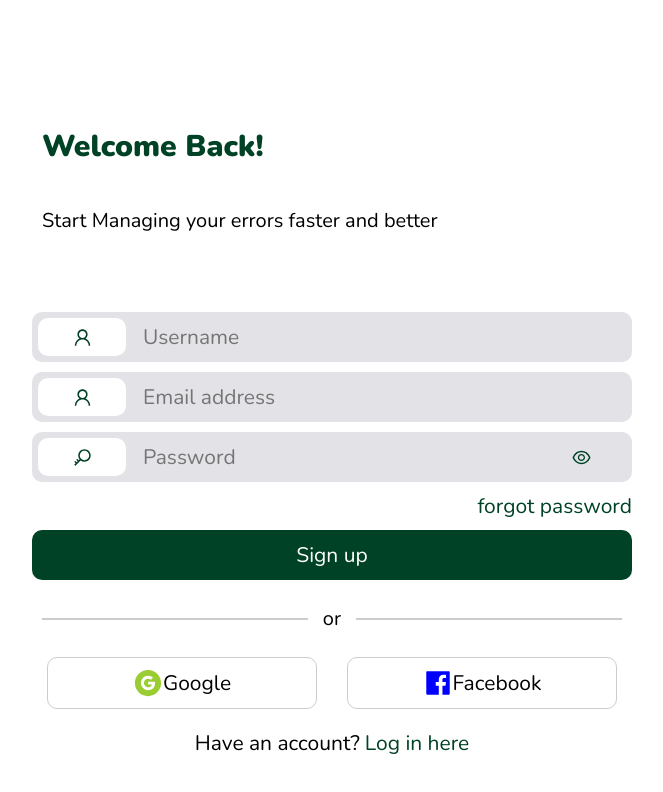
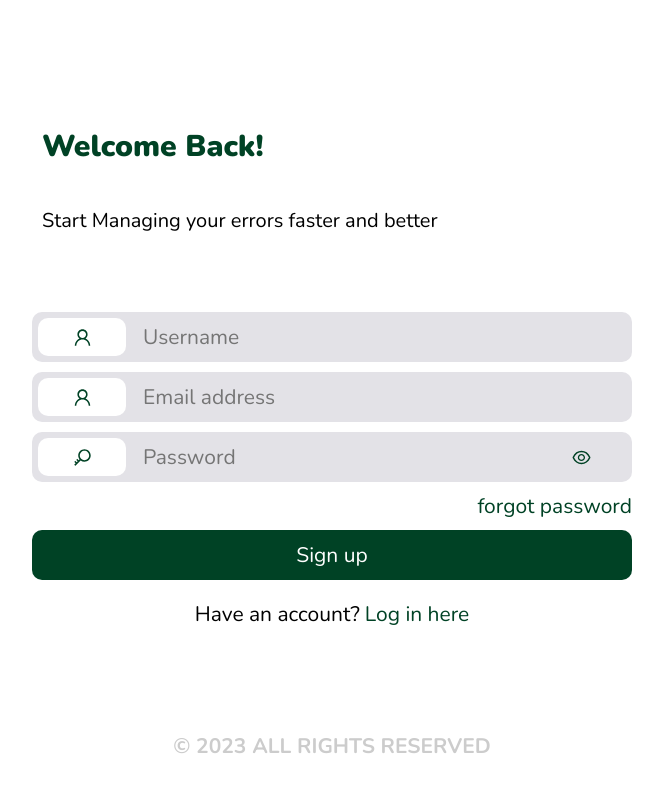
Before and after one commit to aremumahmud/e-commerce-ui, a React (Create React App) app: page /users/1 in a window 1280 px wide. Shown: the top 792 px of the page, without its empty margins (308-971 px from the left). Built offline with nearby package versions, Linux system fonts and the light colour scheme; a web font is replaced by a local one.

Commit message:
changed the logo

```diff
--- a/src/components/login.jsx
+++ b/src/components/login.jsx
@@ -111,12 +111,12 @@ function Login({error,setAction,URIs, setParams ,busy,setLoad,setBusy}){
                     </div>
                 </form>
             </div>
-            <div className="split_or">
+            {/* <div className="split_or">
                 <div className="line"></div>
                 <p>or</p>
                 <div className="line"></div>
-            </div>
-            <div className="social-logins">
+            </div> */}
+            {/* <div className="social-logins">
                 <div className="social">
                     <AiFillGoogleCircle style={{fontSize:'30px' ,color:'yellowgreen'}} />
                     <p>Google</p>
@@ -125,7 +125,7 @@ function Login({error,setAction,URIs, setParams ,busy,setLoad,setBusy}){
                     <AiFillFacebook style={{fontSize:'30px', color:'#0000ff'}} />
                     <p>Facebook</p>
                 </div>
-            </div>
+            </div> */}
             <div className="otherOptions">
                 <p>{signup?'Have an account?':'Dont have an account?'}<a id='login' onClick={()=>{
                    if(signup){
```
